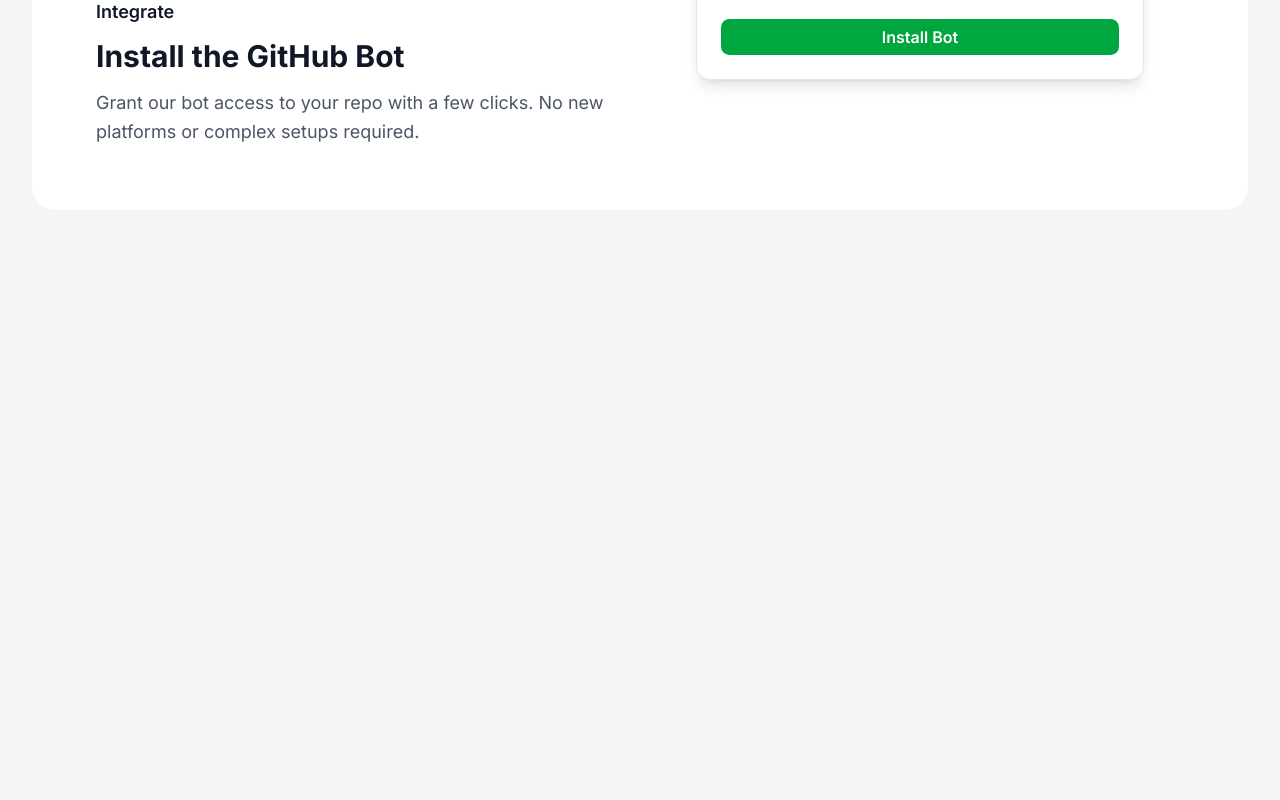
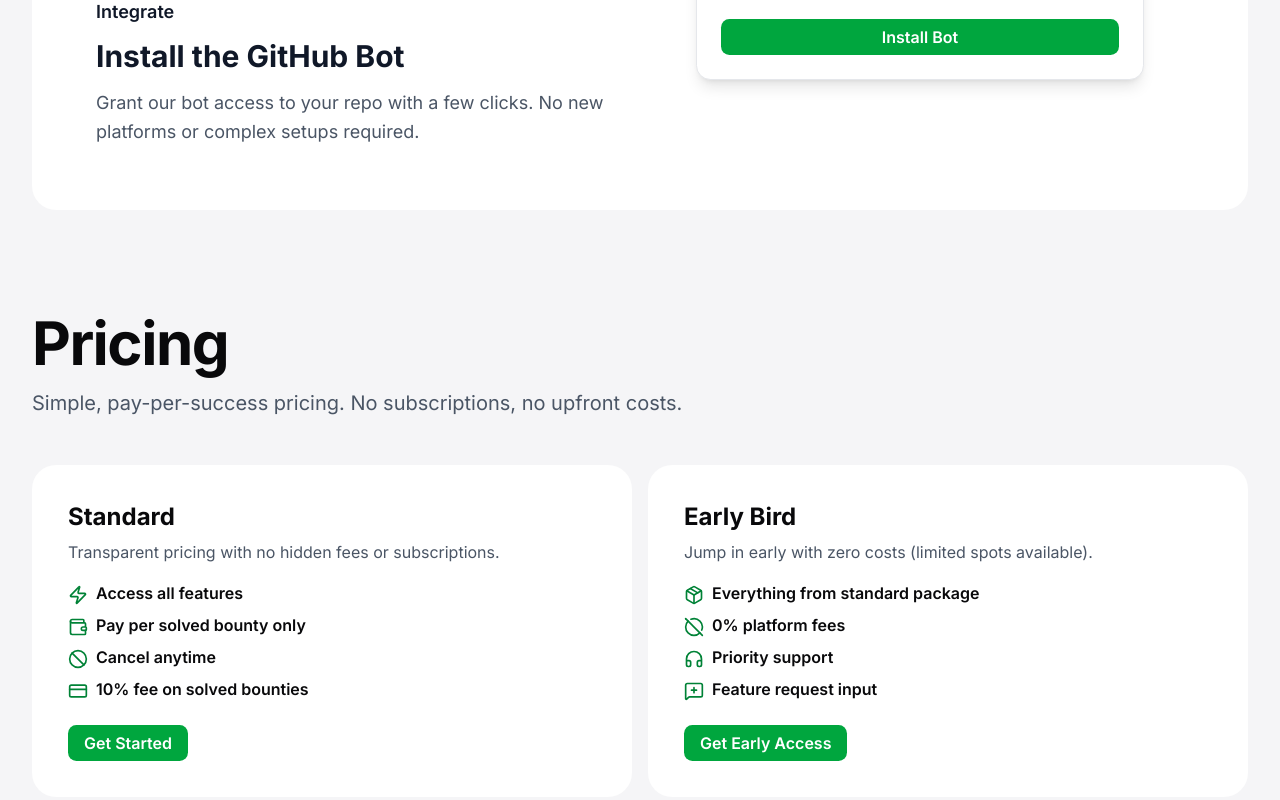
Before and after one commit to codabu-dev/landing-page, a Next.js app: page / in a window 1280 px wide. Shown: the part 3094-3894 px from the top of the page. Before the commit the page ends 3400 px from the top, so only its background shows below. Built offline with nearby package versions, Linux system fonts and the light colour scheme.

Commit message:
feat: add pricing section

```diff
--- a/src/app/page.tsx
+++ b/src/app/page.tsx
@@ -3,6 +3,7 @@
 import FeaturesSection from '@/components/sections/features-section';
 import HeroSection from '@/components/sections/hero-section';
 import HowItWorksSection from '@/components/sections/how-it-works-section';
+import PricingSection from '@/components/sections/pricing-section';
 
 const Home = () => {
   return (
@@ -10,6 +11,7 @@
       <HeroSection />
       <FeaturesSection />
       <HowItWorksSection />
+      <PricingSection />
     </>
   );
 };
--- /dev/null
+++ b/src/components/sections/pricing-section.tsx
@@ -0,0 +1,104 @@
+import {
+  Ban,
+  CircleOff,
+  CreditCard,
+  Headphones,
+  MessageSquarePlus,
+  Package,
+  Wallet,
+  Zap
+} from 'lucide-react';
+import Link from 'next/link';
+import { Button } from '../ui/button';
+import { Card, CardContent, CardHeader, CardTitle } from '../ui/card';
+
+const PricingSection = () => {
+  return (
+    <section
+      id='pricing'
+      className='flex flex-col justify-center items-center w-full px-4 sm:px-6 lg:px-8 pb-10 sm:pb-16 lg:pb-24'
+    >
+      <div className='flex flex-col w-full max-w-7xl text-left gap-2'>
+        <h2 className='font-bold text-4xl md:text-6xl leading-tight tracking-tight'>
+          Pricing
+        </h2>
+
+        <p className='text-gray-600 text-xl max-w-2xl'>
+          Simple, pay-per-success pricing. No subscriptions, no upfront costs.
+        </p>
+
+        <div className='grid grid-cols-1 md:grid-cols-2 gap-4 mt-10'>
+          <Card>
+            <CardHeader>
+              <CardTitle>Standard</CardTitle>
+              <p className='text-gray-600 text-md leading-relaxed mb-2'>
+                Transparent pricing with no hidden fees or subscriptions.
+              </p>
+            </CardHeader>
+
+            <CardContent className='flex flex-col gap-6'>
+              <div className='flex flex-col gap-2 font-semibold text-md mb-auto h-full'>
+                <p>
+                  <Zap className='inline size-5 mr-2 text-green-700' />
+                  Access all features
+                </p>
+                <p>
+                  <Wallet className='inline size-5 mr-2 text-green-700' />
+                  Pay per solved bounty only
+                </p>
+                <p>
+                  <Ban className='inline size-5 mr-2 text-green-700' />
+                  Cancel anytime
+                </p>
+                <p>
+                  <CreditCard className='inline size-5 mr-2 text-green-700' />
+                  10% fee on solved bounties
+                </p>
+              </div>
+
+              <Button asChild>
+                <Link href='/form'>Get Started</Link>
+              </Button>
+            </CardContent>
+          </Card>
+
+          <Card>
+            <CardHeader>
+              <CardTitle>Early Bird</CardTitle>
+              <p className='text-gray-600 text-md leading-relaxed mb-2'>
+                Jump in early with zero costs (limited spots available).
+              </p>
+            </CardHeader>
+
+            <CardContent className='flex flex-col gap-6'>
+              <div className='flex flex-col gap-2 font-semibold text-md mb-auto'>
+                <p>
+                  <Package className='inline size-5 mr-2 text-green-700' />
+                  Everything from standard package
+                </p>
+                <p>
+                  <CircleOff className='inline size-5 mr-2 text-green-700' />
+                  0% platform fees
+                </p>
+                <p>
+                  <Headphones className='inline size-5 mr-2 text-green-700' />
+                  Priority support
+                </p>
+                <p>
+                  <MessageSquarePlus className='inline size-5 mr-2 text-green-700' />
+                  Feature request input
+                </p>
+              </div>
+
+              <Button asChild>
+                <Link href='/form'>Get Early Access</Link>
+              </Button>
+            </CardContent>
+          </Card>
+        </div>
+      </div>
+    </section>
+  );
+};
+
+export default PricingSection;
--- a/src/components/ui/button.tsx
+++ b/src/components/ui/button.tsx
@@ -5,7 +5,7 @@
 import { cn } from '@/lib/cn';
 
 const buttonVariants = cva(
-  "inline-flex items-center justify-center gap-2 whitespace-nowrap rounded-md text-md font-semibold transition-all disabled:pointer-events-none disabled:opacity-50 [&_svg]:pointer-events-none [&_svg:not([class*='size-'])]:size-4 shrink-0 [&_svg]:shrink-0 outline-none focus-visible:border-ring focus-visible:ring-ring/50 focus-visible:ring-[3px] aria-invalid:ring-destructive/20 dark:aria-invalid:ring-destructive/40 aria-invalid:border-destructive w-fit",
+  "inline-flex items-center justify-center gap-2 whitespace-nowrap rounded-md text-md font-semibold transition-all disabled:pointer-events-none disabled:opacity-50 [&_svg]:pointer-events-none [&_svg:not([class*='size-'])]:size-4 shrink-0 [&_svg]:shrink-0 outline-none focus-visible:border-ring focus-visible:ring-ring/50 focus-visible:ring-[3px] aria-invalid:ring-destructive/20 dark:aria-invalid:ring-destructive/40 aria-invalid:border-destructive w-fit cursor-pointer",
   {
     variants: {
       variant: {
```
